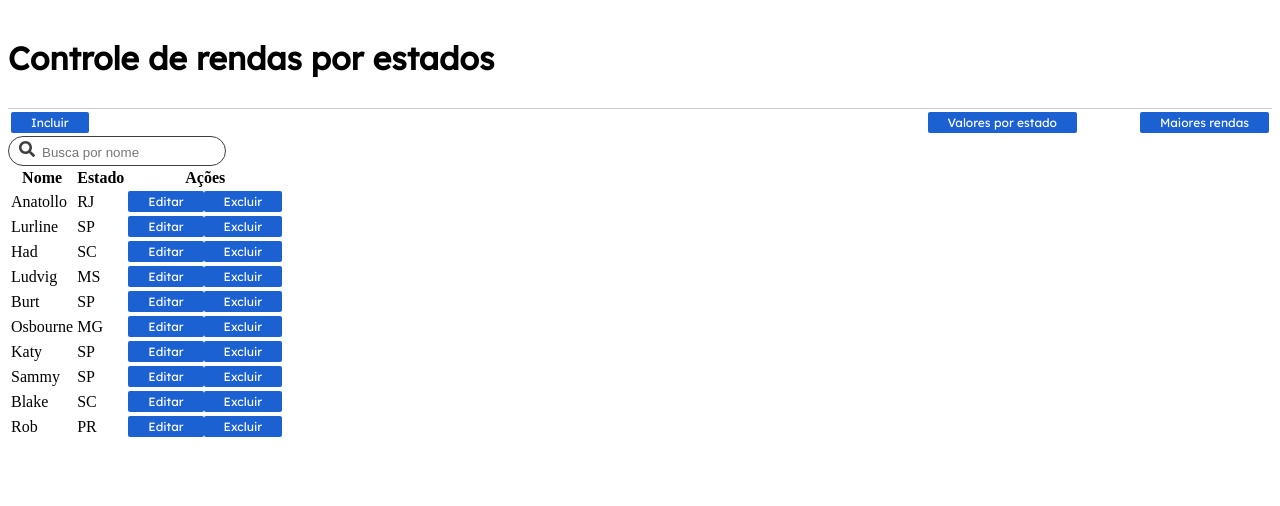
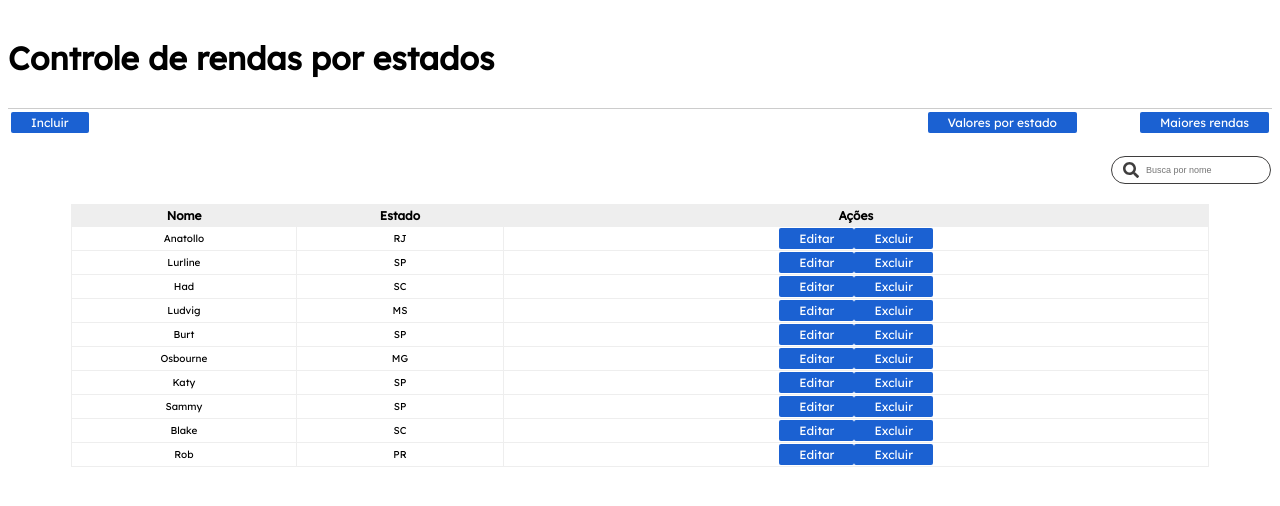
Before and after one commit to BrendaLorencon/CRUD-React, a React (Create React App) app: page / in a window 1280 px wide. Shown: the top 506 px of the page. Built offline with nearby package versions, Linux system fonts and the light colour scheme.

Commit message:
Estilizado a tabela com informações.

```diff
--- a/src/AppStyles.scss
+++ b/src/AppStyles.scss
@@ -9,11 +9,15 @@
   }
 }
 
-.filter-table {
-  display: inline-block;
-  padding: 4px;
+div .filter-table {
+  display: inline-flex;
+  margin-top: 20px;
+  margin-bottom: 20px;
+  margin-right: 1px;
+  padding: 5px;
   border: 1px solid #3f3e3e;
   border-radius: 20px;
+  float: right;
 
   svg {
     margin-left: 6px;
@@ -25,5 +29,6 @@
   input {
     border: none;
     outline: 0;
+    font-size: 9px;
   }
 }
--- a/src/components/Table/index.js
+++ b/src/components/Table/index.js
@@ -1,4 +1,5 @@
 import { tableData } from "../../AppData";
+import "./styles.scss";
 
 export default function Table() {
   return (
@@ -13,7 +14,7 @@ export default function Table() {
           <tr>
             <td>{ item.name }</td>
             <td>{ item.state }</td>
-            <td>
+            <td className="ButtonsTable">
               <button>Editar</button>
               <button>Excluir</button>
             </td>
--- /dev/null
+++ b/src/components/Table/styles.scss
@@ -0,0 +1,29 @@
+table {
+  font-family: "Lexend", sans-serif;
+  border: 1px solid #eee;
+  text-align: center;
+  width: 90%;
+  border-collapse: collapse;
+  margin: 0 auto;
+  margin-top: 40px;
+
+  thead {
+    background: #eee;
+    font-size: 12px;
+
+    th {
+      vertical-align: bottom;
+      padding: 3px;
+    }
+  }
+
+  tr,
+  td {
+    font-size: 10px;
+    border: 1px solid #eee;
+  }
+
+  td .ButtonsTable {
+    margin-left: auto;
+  }
+}
```
Also changed, not shown: src/App.js (+1 -13 lines).
